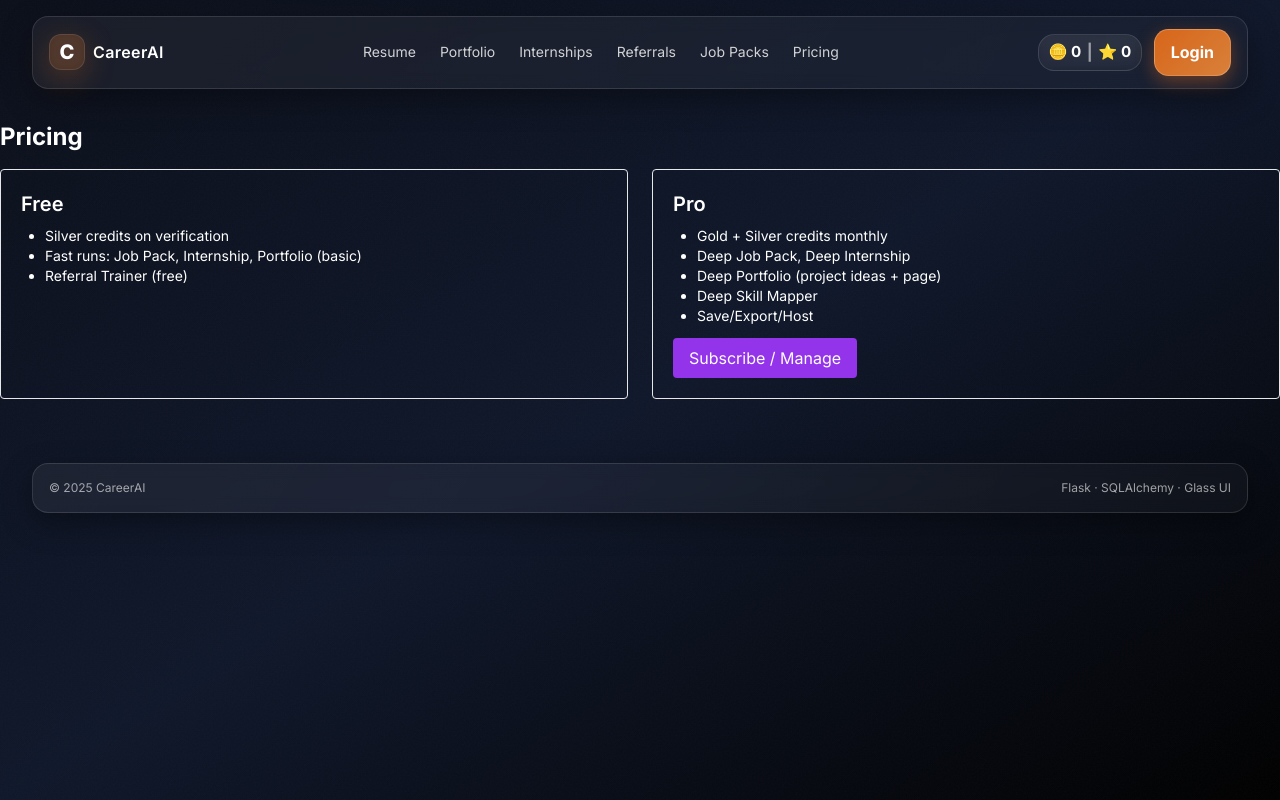
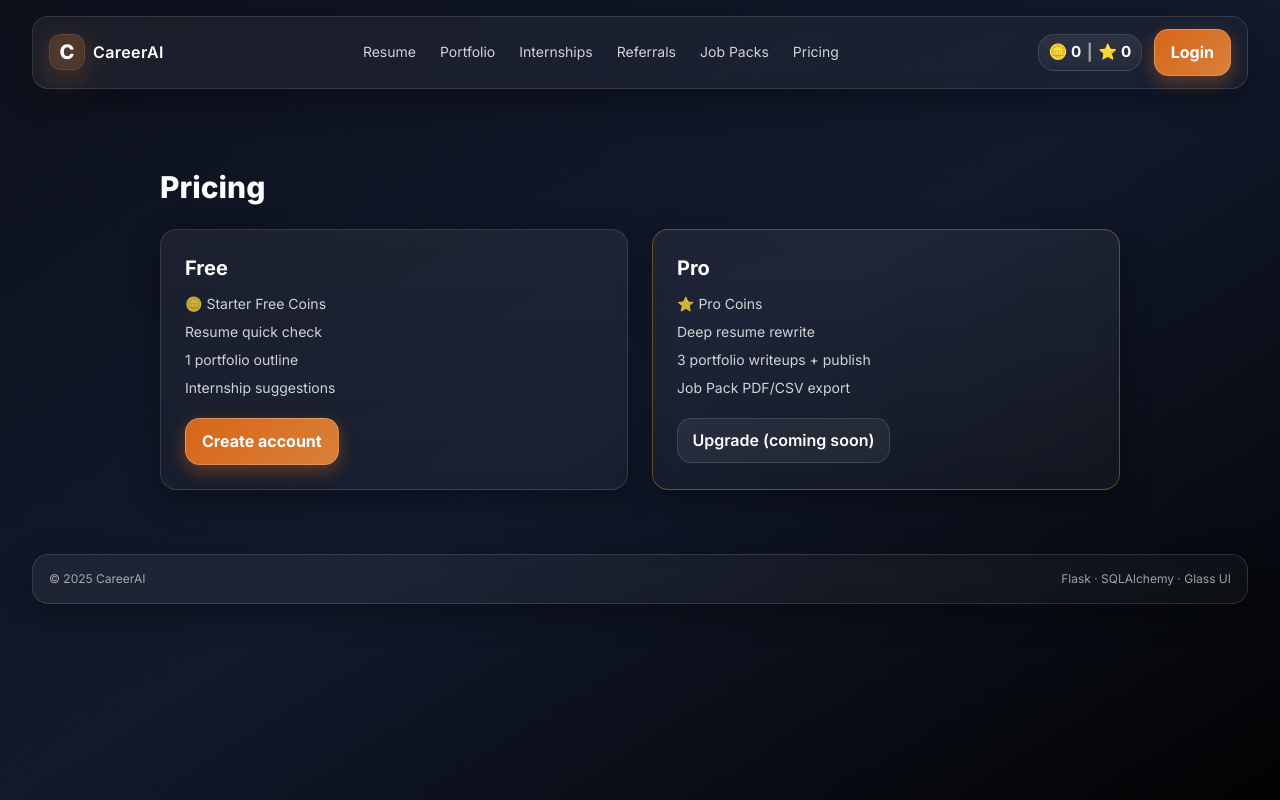
Before and after one commit to lakshman261099/career_ai, a Flask app: page /billing/pricing in a window 1280 px wide. Run offline with Flask 3, Linux system fonts and the light colour scheme; some libraries are stand-ins or nearby versions.

Commit message:
Fix register flow and pricing page; robust user creation; working links

```diff
--- a/templates/auth/register.html
+++ b/templates/auth/register.html
@@ -7,11 +7,11 @@
     <form method="post" class="space-y-4">
       <div>
         <label class="block text-sm text-white/70 mb-1">Name</label>
-        <input type="text" name="name" class="input" required />
+        <input type="text" name="name" value="{{ name or '' }}" class="input" required />
       </div>
       <div>
         <label class="block text-sm text-white/70 mb-1">Email</label>
-        <input type="email" name="email" class="input" required />
+        <input type="email" name="email" value="{{ email or '' }}" class="input" required />
       </div>
       <div>
         <label class="block text-sm text-white/70 mb-1">Password</label>
--- /dev/null
+++ b/templates/pricing.html
@@ -0,0 +1,32 @@
+{% extends "base.html" %}
+{% block title %}Pricing — CareerAI{% endblock %}
+{% block content %}
+<section class="mx-auto max-w-5xl px-4 sm:px-6 lg:px-8 pt-12">
+  <h1 class="text-3xl font-extrabold mb-6">Pricing</h1>
+
+  <div class="grid md:grid-cols-2 gap-6">
+    <div class="glass-panel rounded-2xl p-6">
+      <h2 class="text-xl font-bold">Free</h2>
+      <ul class="mt-3 space-y-2 text-white/80 text-sm">
+        <li>🪙 Starter Free Coins</li>
+        <li>Resume quick check</li>
+        <li>1 portfolio outline</li>
+        <li>Internship suggestions</li>
+      </ul>
+      <a href="/auth/register" class="btn-primary mt-5 inline-flex">Create account</a>
+    </div>
+
+    <div class="glass-panel rounded-2xl p-6 border border-yellow-400/30">
+      <h2 class="text-xl font-bold">Pro</h2>
+      <ul class="mt-3 space-y-2 text-white/80 text-sm">
+        <li>⭐ Pro Coins</li>
+        <li>Deep resume rewrite</li>
+        <li>3 portfolio writeups + publish</li>
+        <li>Job Pack PDF/CSV export</li>
+      </ul>
+      <!-- Replace with your Stripe checkout link when ready -->
+      <a href="#" class="btn-ghost mt-5 inline-flex">Upgrade (coming soon)</a>
+    </div>
+  </div>
+</section>
+{% endblock %}
```
Also changed, not shown: modules/auth/routes.py (+76 -13 lines).
